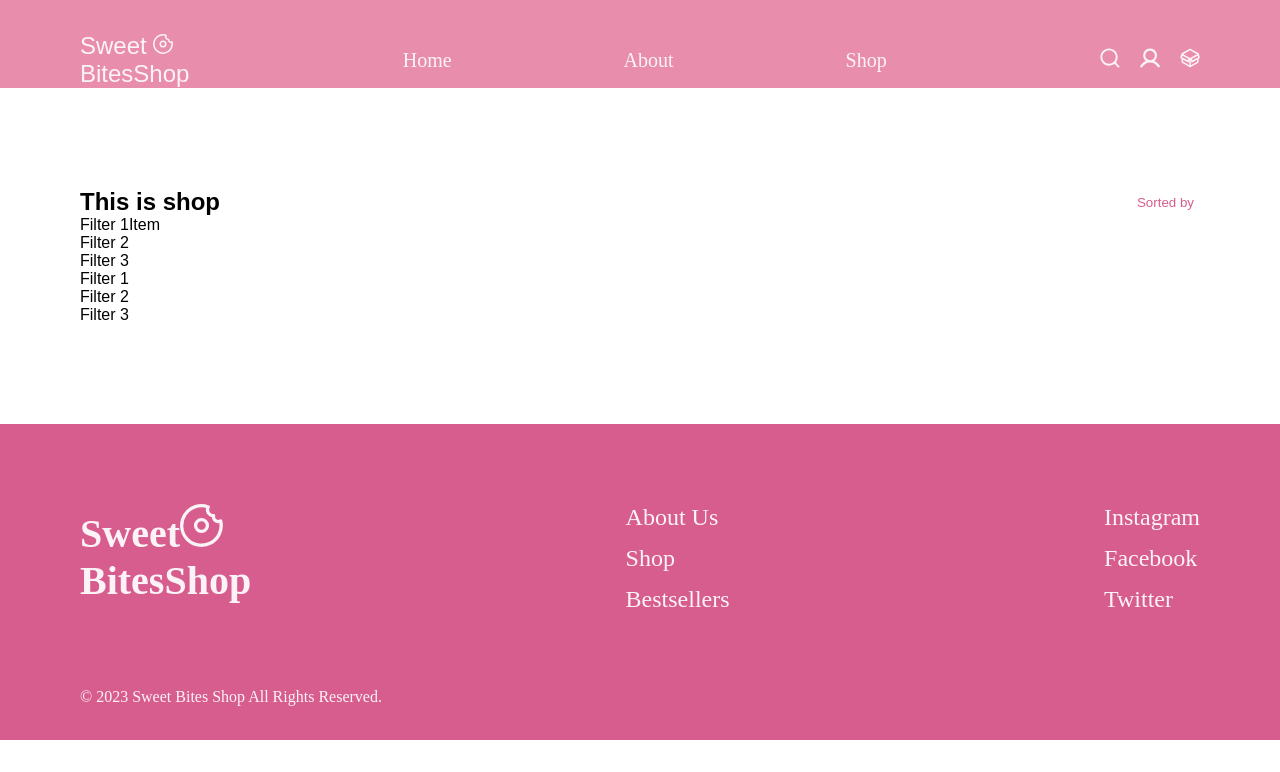
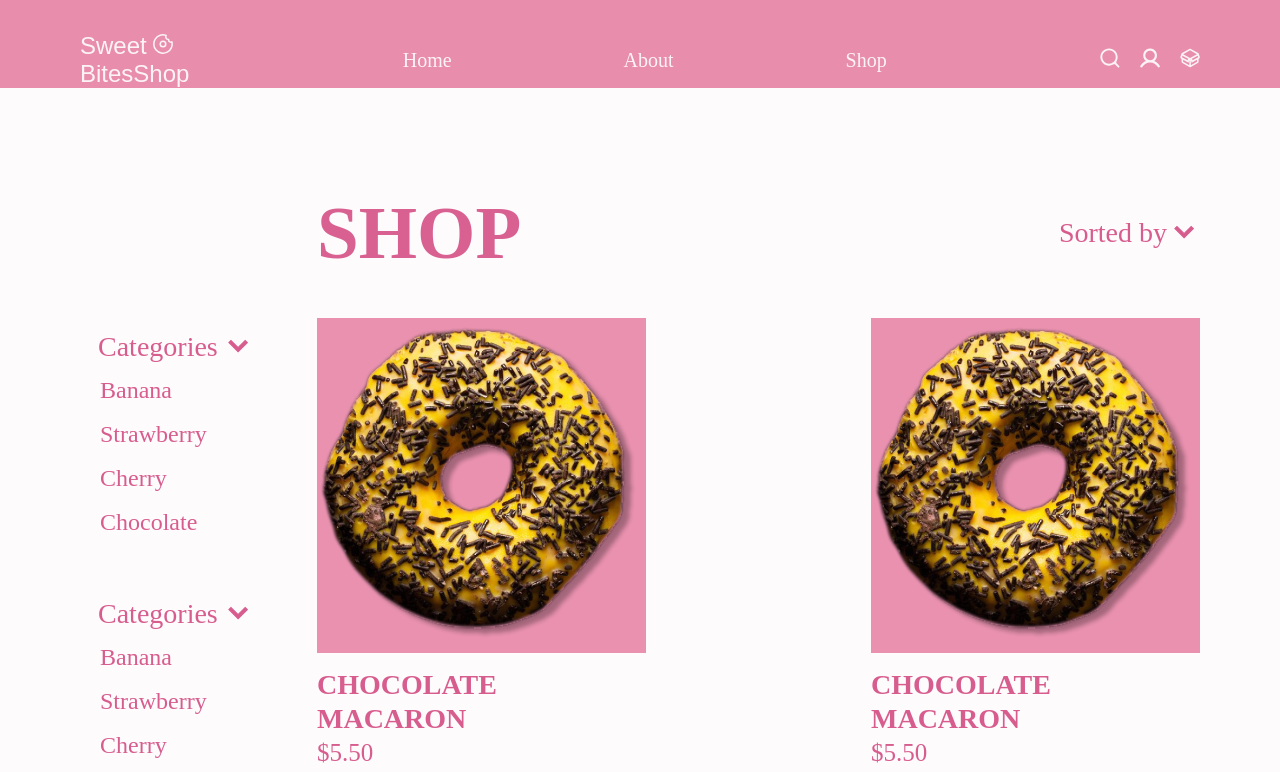
Before and after one commit to ILLIA1991/SweetBitesShop, a React app in the folder frontend/: page /shop in a window 1280 px wide. Shown: the top 772 px of the page. Built offline with nearby package versions, Linux system fonts and the light colour scheme; a web font is replaced by a local one.

Commit message:
add product elements, filters and their styles

```diff
--- a/frontend/src/components/Shop/Filter.jsx
+++ b/frontend/src/components/Shop/Filter.jsx
@@ -1,12 +1,35 @@
+import arrow from "../../img/arrow-defs.svg";
+import { StyledFilter } from "./Shop.styled";
+
 const Filter = () => {
   return (
-    <div>
+    <StyledFilter>
+      <div>
+        <h3>
+          Categories
+          <span>
+            <svg width="20" height="20">
+              <use xlinkHref={`${arrow}#icon-Vector`}></use>
+            </svg>
+          </span>
+        </h3>
+      </div>
       <ul>
-        <li>Filter 1</li>
-        <li>Filter 2</li>
-        <li>Filter 3</li>
+        <li>
+          {/* <input type="checkout" /> */}
+          <p>Banana</p>
+        </li>
+        <li>
+          <p>Strawberry</p>
+        </li>
+        <li>
+          <p>Cherry</p>
+        </li>
+        <li>
+          <p>Chocolate</p>
+        </li>
       </ul>
-    </div>
+    </StyledFilter>
   );
 };
 
--- a/frontend/src/components/Shop/ProductItem.jsx
+++ b/frontend/src/components/Shop/ProductItem.jsx
@@ -1,5 +1,17 @@
+import { ProductStyledItem } from "./Shop.styled";
+
 const ProductItem = () => {
-  return <div>Item</div>;
+  return (
+    <ProductStyledItem>
+      <div className="imageThumb">
+        <img src={require("../../img/1.png")} alt="product" />
+      </div>
+      <div>
+        <p className="productName">Chocolate Macaron</p>
+        <p className="productPrice">$5.50</p>
+      </div>
+    </ProductStyledItem>
+  );
 };
 
 export default ProductItem;
--- a/frontend/src/components/Shop/Shop.styled.js
+++ b/frontend/src/components/Shop/Shop.styled.js
@@ -7,19 +7,137 @@ export const Container = styled.div`
 
 export const Section = styled.section`
   padding: 100px 0;
+  color: #d75d8e;
+  background: rgba(243, 211, 222, 0.1);
 `;
 
 export const FlexHeading = styled.div`
   display: flex;
   justify-content: space-between;
+  margin-bottom: 40px;
+
+  h2 {
+    color: #d44f85e5;
+    font-family: Gabarito;
+    font-size: 75px;
+    text-transform: uppercase;
+    font-weight: 700;
+    line-height: 90px;
+    letter-spacing: 0em;
+    text-align: left;
+
+    padding-left: 237px;
+  }
 `;
 
 export const FlexItemContainer = styled.div`
   display: flex;
+  column-gap: 40px;
+  /* justify-content: space-between; */
+`;
+
+export const FlexFilterItem = styled.div`
+  flex: 0 0 197px;
 `;
 
 export const Button = styled.button`
   background-color: transparent;
   border: none;
   color: #d75d8e;
+  font-family: Gabarito;
+  font-size: 28px;
+  font-weight: 400;
+  line-height: 34px;
+  letter-spacing: 0em;
+  text-align: left;
+
+  svg {
+    fill: #d75d8e;
+  }
 `;
+
+export const ProductList = styled.ul`
+  display: flex;
+  gap: 38px;
+  justify-content: space-between;
+
+  flex-wrap: wrap;
+`;
+
+export const ProductStyledItem = styled.li`
+  max-width: 329px;
+  flex-basis: calc((100% - 38 * 2) / 3);
+  /* max-height: 348px; */
+
+  .imageThumb {
+    width: 329px;
+    background: rgba(233, 145, 175, 1);
+  }
+
+  img {
+    width: 100%;
+  }
+
+  .productName {
+    font-family: Gabarito;
+    font-size: 28px;
+    font-weight: 700;
+    line-height: 34px;
+    letter-spacing: 0em;
+    text-align: left;
+    text-transform: uppercase;
+
+    margin-top: 15px;
+    margin-bottom: 2px;
+  }
+
+  .productPrice {
+    font-family: Gabarito;
+    font-size: 25px;
+    font-weight: 400;
+    line-height: 30px;
+    letter-spacing: 0em;
+    text-align: left;
+  }
+`;
+
+export const StyledFilter = styled.div`
+  :not(:last-child) {
+    margin-bottom: 60px;
+  }
+
+  h3 {
+    padding-left: 18px;
+    margin-top: 12px;
+    margin-bottom: 12px;
+
+    font-family: Gabarito;
+    font-size: 28px;
+    font-weight: 400;
+    line-height: 34px;
+    letter-spacing: 0em;
+    text-align: left;
+
+    span {
+      margin-left: 10px;
+    }
+  }
+
+  ul {
+    padding-left: 20px;
+    padding-right: 28px;
+  }
+
+  li:not(:last-child) {
+    margin-bottom: 15px;
+  }
+
+  p {
+    font-family: Gabarito;
+    font-size: 24px;
+    font-weight: 400;
+    line-height: 29px;
+    letter-spacing: 0em;
+    text-align: left;
+  }
+`;
--- a/frontend/src/components/Shop/ShopMainContent.jsx
+++ b/frontend/src/components/Shop/ShopMainContent.jsx
@@ -3,27 +3,41 @@ import ProductItem from "../../components/Shop/ProductItem";
 import {
   Button,
   Container,
+  FlexFilterItem,
   FlexHeading,
   FlexItemContainer,
+  ProductList,
   Section,
 } from "./Shop.styled";
+
+import arrow from "../../img/arrow-defs.svg";
 
 const ShopMainContent = () => {
   return (
     <Section>
       <Container>
         <FlexHeading>
-          <h2>This is shop</h2>
-          <Button>Sorted by</Button>
+          <h2>Shop</h2>
+          <Button>
+            Sorted by{" "}
+            <span>
+              <svg width="20" height="20">
+                <use xlinkHref={`${arrow}#icon-Vector`}></use>
+              </svg>
+            </span>
+          </Button>
         </FlexHeading>
         <FlexItemContainer>
-          <div>
+          <FlexFilterItem>
             <Filter />
             <Filter />
-          </div>
-          <div>
+          </FlexFilterItem>
+          <ProductList>
             <ProductItem />
-          </div>
+            <ProductItem />
+            <ProductItem />
+            <ProductItem />
+          </ProductList>
         </FlexItemContainer>
       </Container>
     </Section>
```
Also changed, not shown: frontend/src/img/arrow-defs.svg (added), frontend/src/index.css (line endings or trailing spaces).
